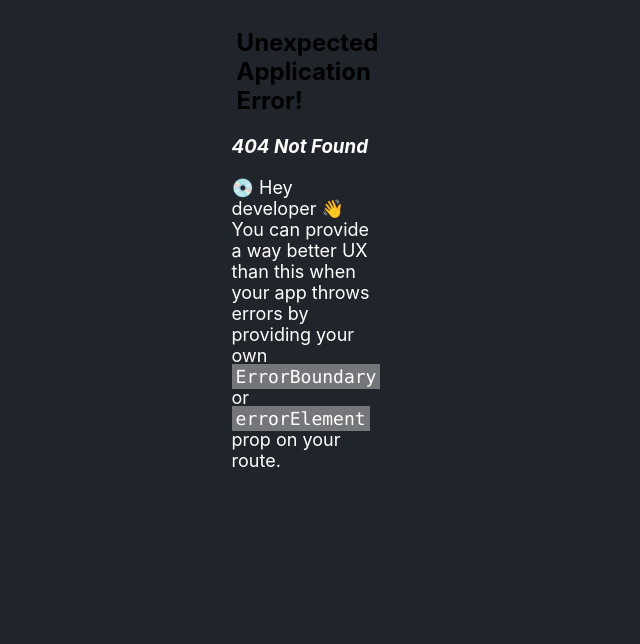
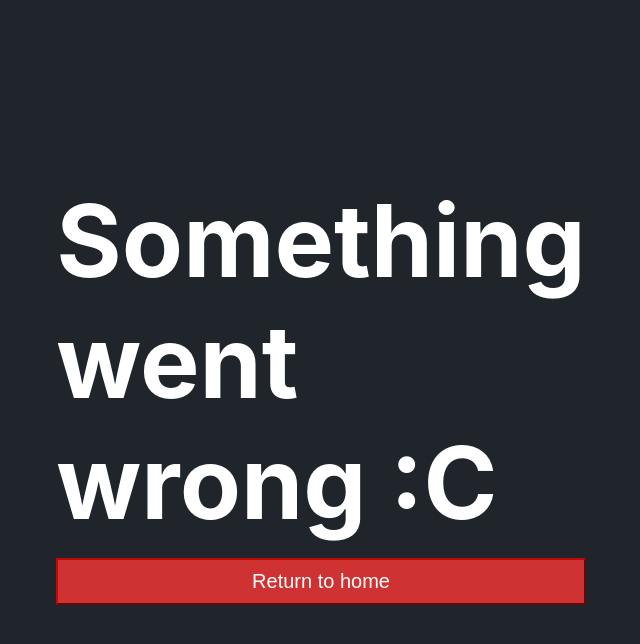
Before and after one commit to Angel2001-programmer/Portfolio-ReactJS, a React (Create React App) app: page / in a window 1280 px wide. Before the commit this address had no page. Shown: the top 644 px of the page, without its empty margins (334-974 px from the left). Built offline with nearby package versions, Linux system fonts and the light colour scheme.

Commit message:
Error page Implemented.

```diff
--- a/src/index.js
+++ b/src/index.js
@@ -8,6 +8,7 @@ import {
   RouterProvider,
 } from "react-router-dom";
 import ContactMe from './pages/contactme';
+import Error from './pages/error';
 import WebDevelopmentPDF from './components/WebDevelopmentPDF/WebDevelopmentPDF';
 
 const router = createBrowserRouter([
@@ -23,6 +24,10 @@ const router = createBrowserRouter([
   path: "/WebDevelopmentPDF",
   element: <WebDevelopmentPDF/>
 },
+{
+  path: "*",
+  element: <Error/>
+},
 ]);
 
 const root = ReactDOM.createRoot(document.getElementById('root'));
--- /dev/null
+++ b/src/pages/error.js
@@ -0,0 +1,12 @@
+import styles from "./error.module.css"
+
+const Error = () => {
+    return(
+        <div className={styles.titleContainer}>
+            <h1>Something went wrong :C</h1>
+            <button><a href="/Portfolio-ReactJS">Return to home</a></button>
+        </div>
+    )
+}
+
+export default Error;
--- /dev/null
+++ b/src/pages/error.module.css
@@ -0,0 +1,8 @@
+.titleContainer{
+  display: flex;
+  justify-content: center;
+  align-items: center;
+  height: 100vh;
+  font-size: 50px;
+  flex-flow: column wrap;
+}
```
